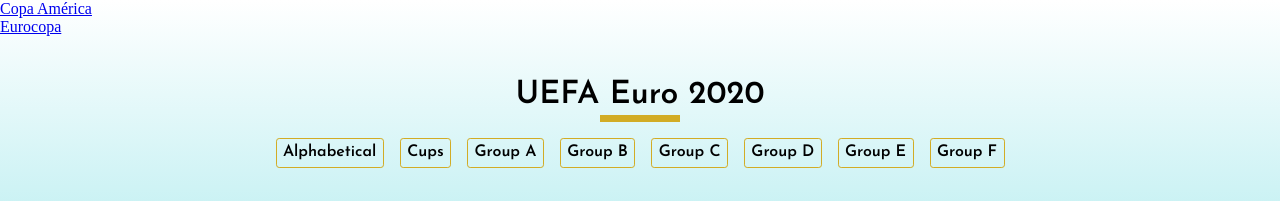
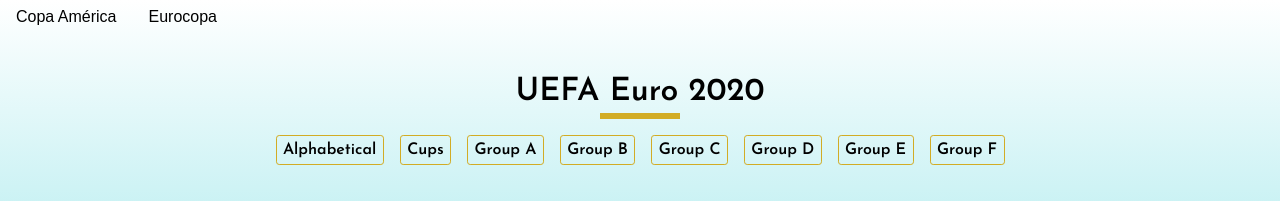
Before and after one commit to javiervaleriano/javier-menu-euro2020, a plain HTML site: page index.html in a window 1280 px wide. Shown: the top 201 px of the page. Drawn offline with nearby package versions, Linux system fonts and the light colour scheme.

Commit message:
Update styles.css

```diff
--- a/styles.css
+++ b/styles.css
@@ -6,6 +6,23 @@ html {
     background: linear-gradient(0deg, #31ccd4, #fff);
     background-attachment: fixed;
 }
+
+#navbar-ul {
+    list-style: none;
+    display: flex;
+}
+.navbar-item {
+    margin: .5em 1em;
+}
+.navbar-item a {
+    text-decoration: none;
+    color: #000;
+    font-family: 'Blinker', sans-serif;
+}
+.navbar-item a:hover {
+    color: rgb(124, 124, 124);
+}
+
 
 
 .menu { padding: 2.5em 1em .5em; }
```
